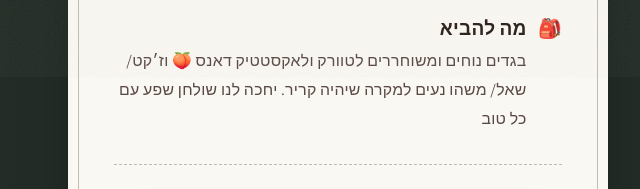
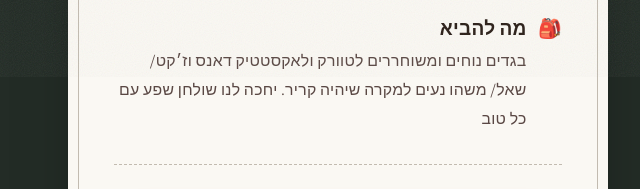
Before and after one commit to annabellememmi/Annabelle-workshops-retreats-1-on-1, a plain HTML site: page events/reconnect-nov-2026/confirmed.html in a window 1280 px wide. Shown: the part 723-912 px from the top of the page, 302-942 px from the left. Drawn offline with Linux system fonts and the light colour scheme.

Commit message:
What to bring: drop the peach emoji
Co-Authored-By: Claude Opus 5.5 <noreply@anthropic.com>
Claude-Session: https://claude.ai/code/session_01Ur62TcEo8LSQkeiod8x8a5

```diff
--- a/events/reconnect-nov-2026/confirmed.html
+++ b/events/reconnect-nov-2026/confirmed.html
@@ -50,7 +50,7 @@
         <ul class="ticket__facts">
           <li><span>📅</span><span>יום חמישי, 19 בנובמבר<small>18:00-23:00</small></span></li>
           <li><span>📍</span><span>תלמי אלעזר<small>המיקום המדויק יישלח בקבוצת העדכונים בסמוך לאירוע</small></span></li>
-          <li><span>🎒</span><span>מה להביא<small>בגדים נוחים ומשוחררים לטוורק ולאקסטטיק דאנס 🍑 וז׳קט/ שאל/ משהו נעים למקרה שיהיה קריר. יחכה לנו שולחן שפע עם כל טוב</small></span></li>
+          <li><span>🎒</span><span>מה להביא<small>בגדים נוחים ומשוחררים לטוורק ולאקסטטיק דאנס וז׳קט/ שאל/ משהו נעים למקרה שיהיה קריר. יחכה לנו שולחן שפע עם כל טוב</small></span></li>
         </ul>
         <hr class="ticket__divider">
         <div class="actions">
```
Also changed, not shown: events/reconnect-nov-2026/index.html (+1 -1 lines), events/reconnect-nov-2026/ready.html (+1 -1 lines).
